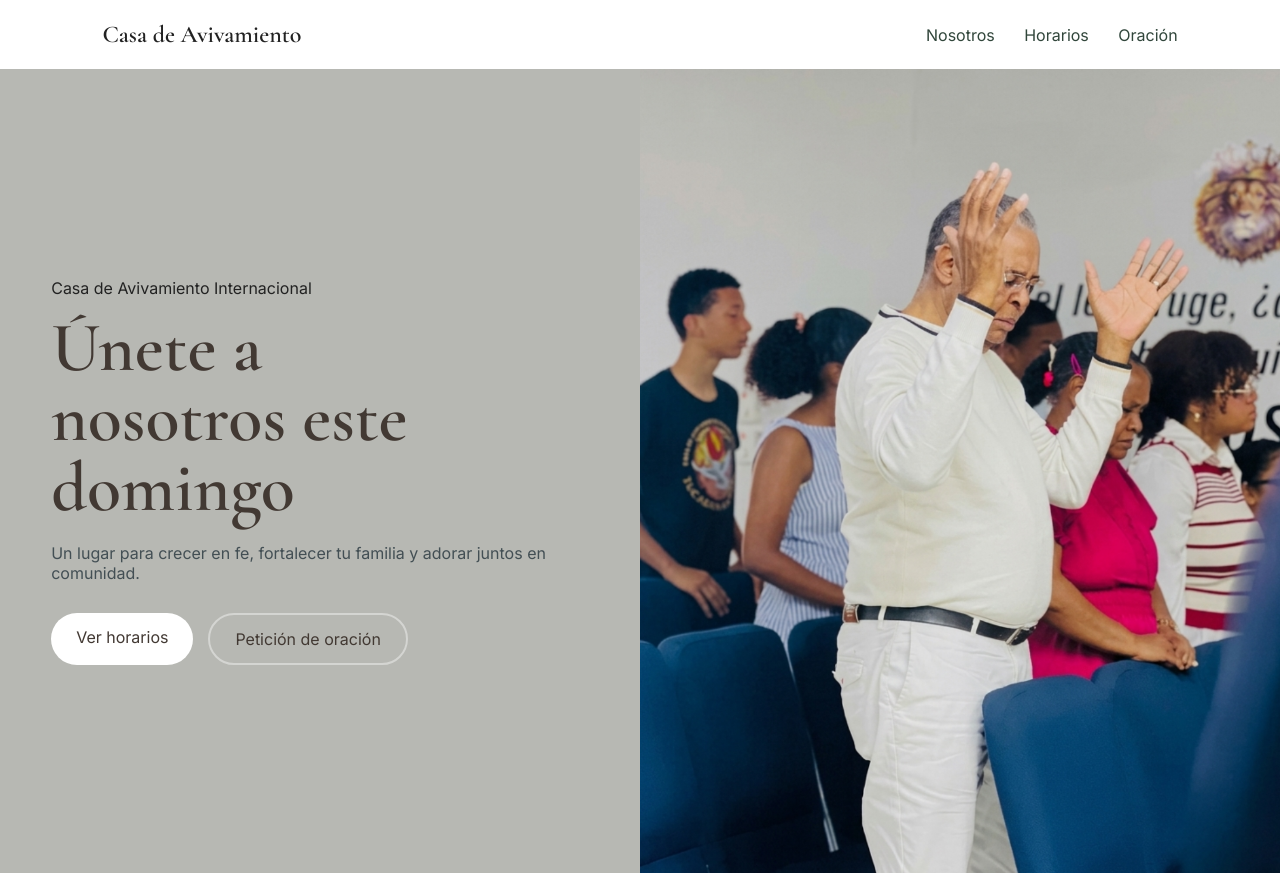
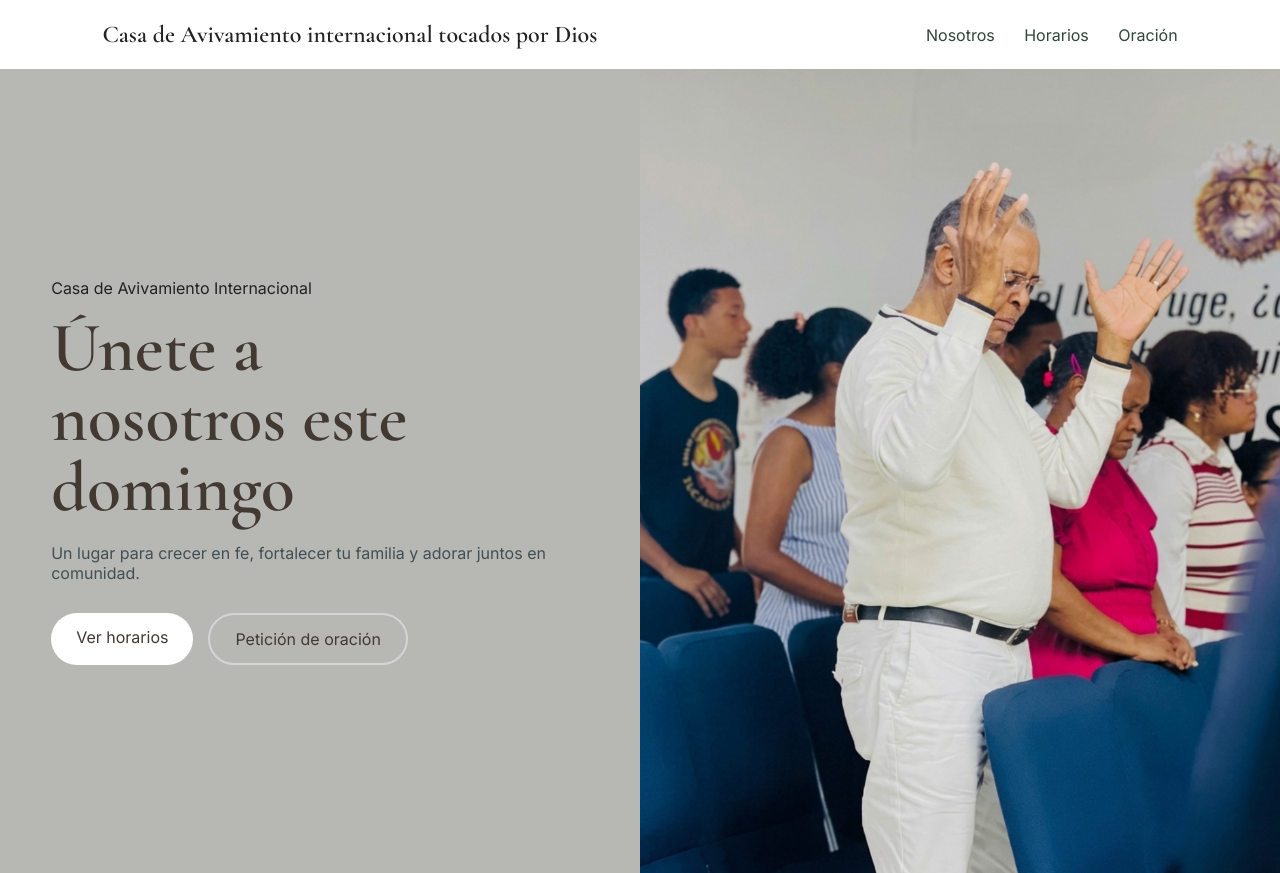
Before and after one commit to camihsn/casa-avivamiento, a plain HTML site: page index.html in a window 1280 px wide. Shown: the top 873 px of the page. Drawn offline with nearby package versions, Linux system fonts and the light colour scheme.

Commit message:
modifique el título de navegacion y actualize la estructura HTML.
modifique el título de navegacion y actualic la estructura HTML.

```diff
--- a/index.html
+++ b/index.html
@@ -13,7 +13,7 @@
 <body>
 
     <nav>
-        <h2>Casa de Avivamiento</h2>
+        <h2>Casa de Avivamiento internacional tocados por Dios</h2>
 
         <div>
             <a href="#nosotros">Nosotros</a>
```
